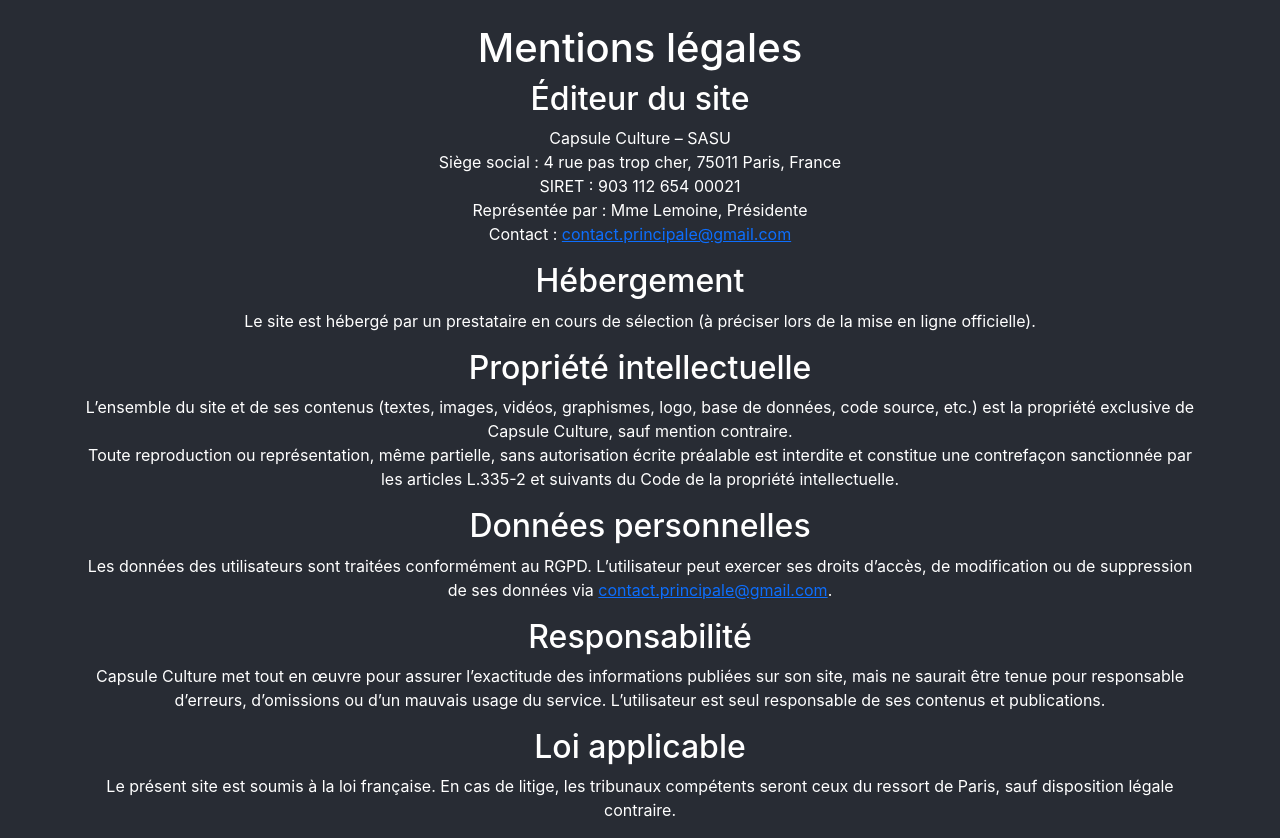
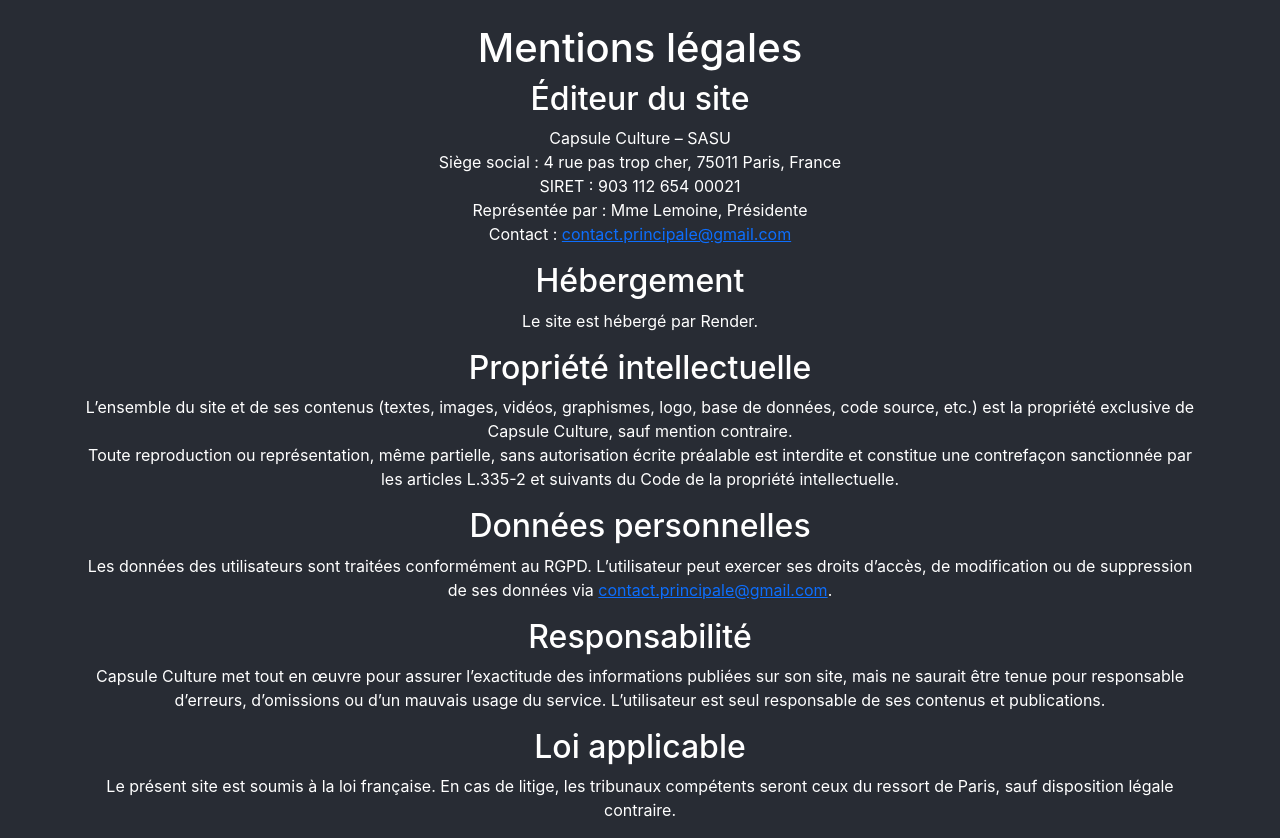
Before and after one commit to Hello-world42/CultureRadar, a React (Create React App) app in the folder front/: page /mentions-legales in a window 1280 px wide. Built offline with nearby package versions, Linux system fonts and the light colour scheme.

Commit message:
hebergeur

```diff
--- a/front/src/pages/legal/LegalNotice.jsx
+++ b/front/src/pages/legal/LegalNotice.jsx
@@ -14,7 +14,7 @@
       </p>
       <h2>Hébergement</h2>
       <p>
-        Le site est hébergé par un prestataire en cours de sélection (à préciser lors de la mise en ligne officielle).
+        Le site est hébergé par Render.
       </p>
       <h2>Propriété intellectuelle</h2>
       <p>
```
